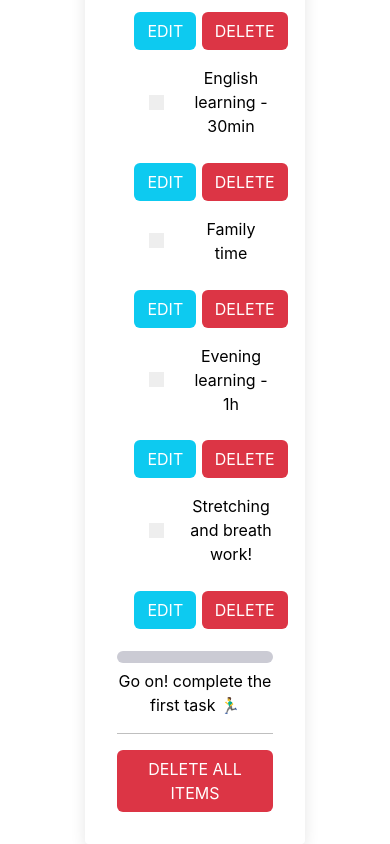
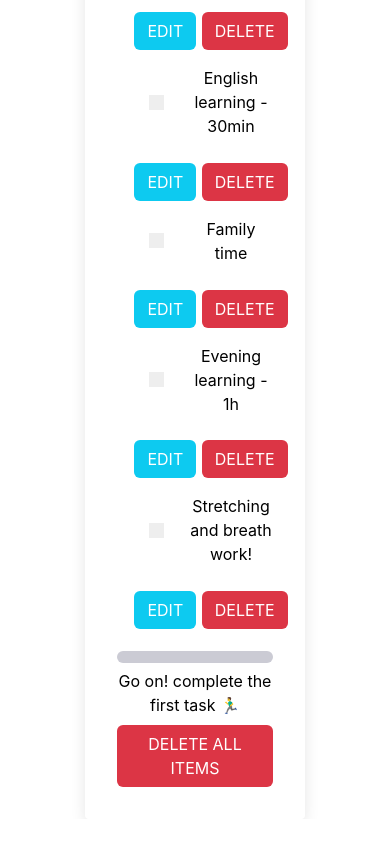
Before and after one commit to Bartek-Wieckowski/react-daily-planner, a React (Create React App) app: page / in a window 390 px wide. Shown: the part 755-1599 px from the top of the page. After the commit the page ends 1574 px from the top, so only its background shows below. Built offline with nearby package versions, Linux system fonts and the light colour scheme.

Commit message:
custom style for button delete all and add hr tag for better design

```diff
--- a/src/index.css
+++ b/src/index.css
@@ -95,3 +95,19 @@ p {
   max-width: 100%;
   padding: 0 0.35rem;
 }
+hr {
+  margin: 0.3rem 0;
+}
+.btn-del-all {
+  display: block;
+  margin-left: auto;
+}
+@media (max-width: 767.98px) {
+  hr {
+    display: none;
+  }
+  .btn-del-all {
+    margin-left: unset;
+    margin: 0.5rem auto 0;
+  }
+}
```
